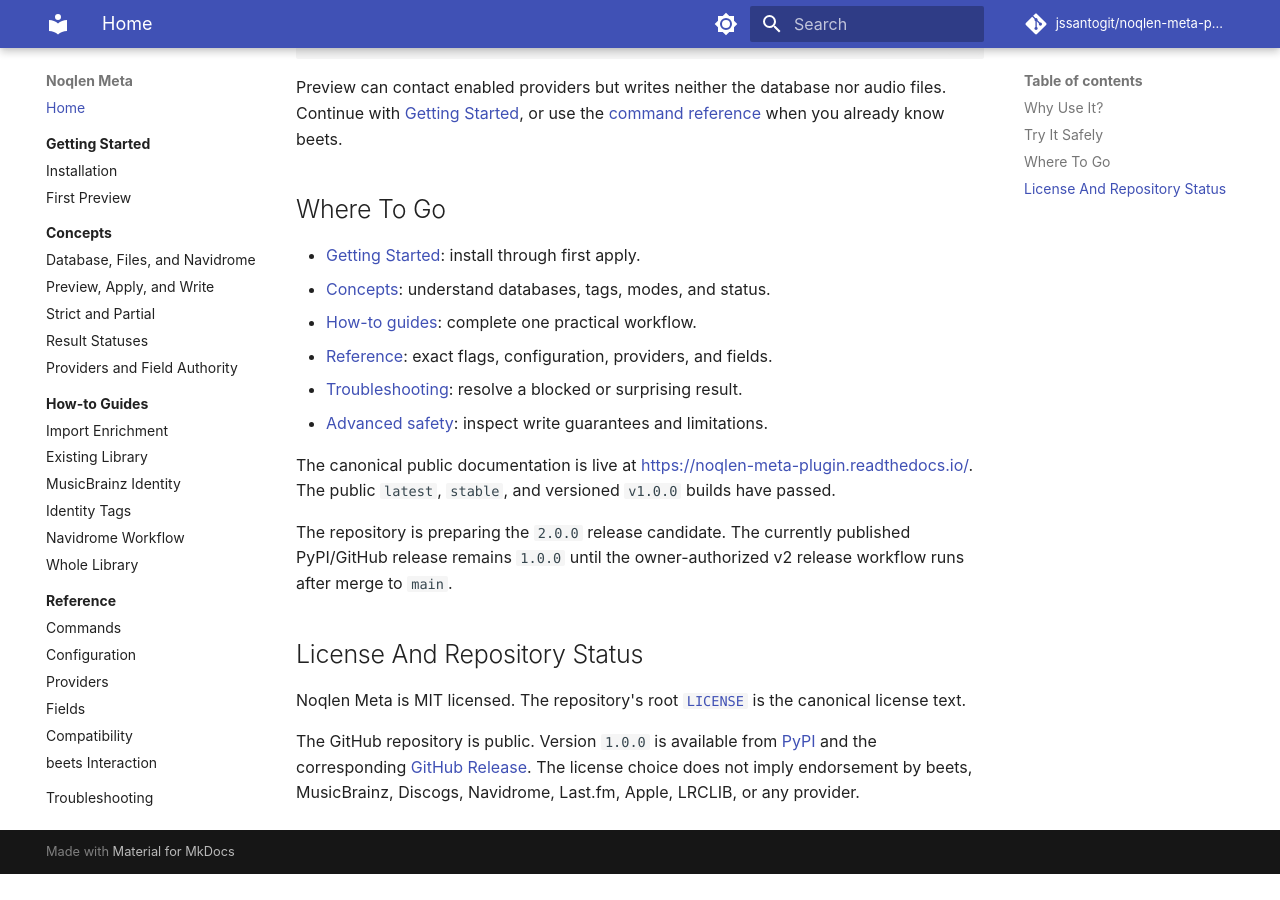
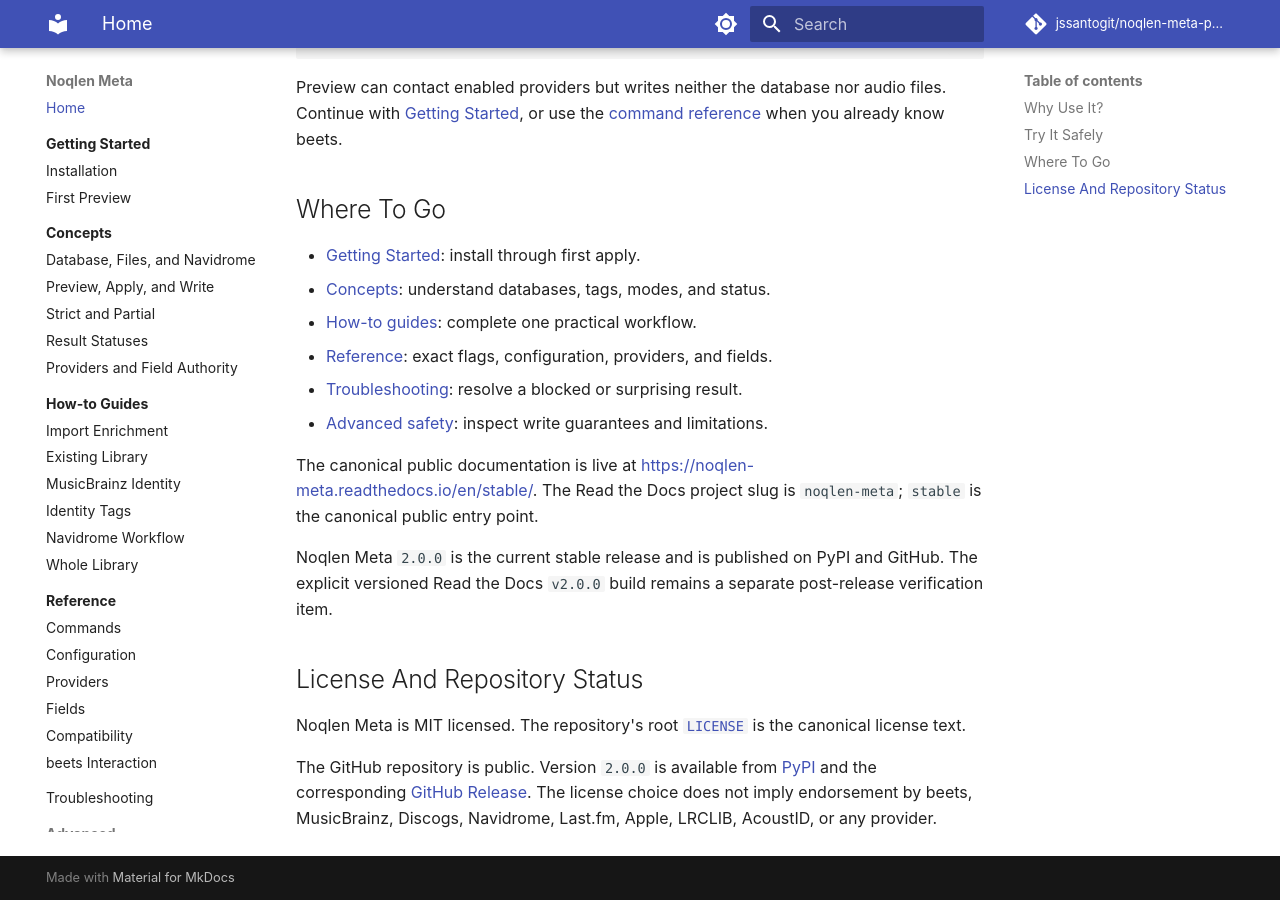
Before and after one commit to jssantogit/noqlen-meta-plugin, an MkDocs documentation site: the page built from site-docs/index.md, in a window 1280 px wide and 900 px high, scrolled down 875 px. Built offline with MkDocs 1.6.1 and Material for MkDocs 9.7.7, drawn with Linux system fonts in a browser that asks for light colours; comment, search, counter and statistics services are not loaded; before the commit the page ends 1749 px from its top, so only the background shows below that.

Commit message:
docs: update public home to v2 release state

```diff
--- a/site-docs/index.md
+++ b/site-docs/index.md
@@ -45,12 +45,13 @@
 - [Advanced safety](advanced/safety.md): inspect write guarantees and limitations.
 
 The canonical public documentation is live at
-[https://noqlen-meta-plugin.readthedocs.io/](https://noqlen-meta-plugin.readthedocs.io/).
-The public `latest`, `stable`, and versioned `v1.0.0` builds have passed.
+[https://noqlen-meta.readthedocs.io/en/stable/](https://noqlen-meta.readthedocs.io/en/stable/).
+The Read the Docs project slug is `noqlen-meta`; `stable` is the canonical
+public entry point.
 
-The repository is preparing the `2.0.0` release candidate. The currently
-published PyPI/GitHub release remains `1.0.0` until the owner-authorized v2
-release workflow runs after merge to `main`.
+Noqlen Meta `2.0.0` is the current stable release and is published on PyPI and
+GitHub. The explicit versioned Read the Docs `v2.0.0` build remains a separate
+post-release verification item.
 
 ## License And Repository Status
 
@@ -58,8 +59,8 @@
 [`LICENSE`](https://github.com/jssantogit/noqlen-meta-plugin/blob/main/LICENSE)
 is the canonical license text.
 
-The GitHub repository is public. Version `1.0.0` is available from
+The GitHub repository is public. Version `2.0.0` is available from
 [PyPI](https://pypi.org/project/beets-noqlenmeta/) and the corresponding
-[GitHub Release](https://github.com/jssantogit/noqlen-meta-plugin/releases/tag/v1.0.0).
+[GitHub Release](https://github.com/jssantogit/noqlen-meta-plugin/releases/tag/v2.0.0).
 The license choice does not imply endorsement by beets, MusicBrainz, Discogs,
-Navidrome, Last.fm, Apple, LRCLIB, or any provider.
+Navidrome, Last.fm, Apple, LRCLIB, AcoustID, or any provider.
```
